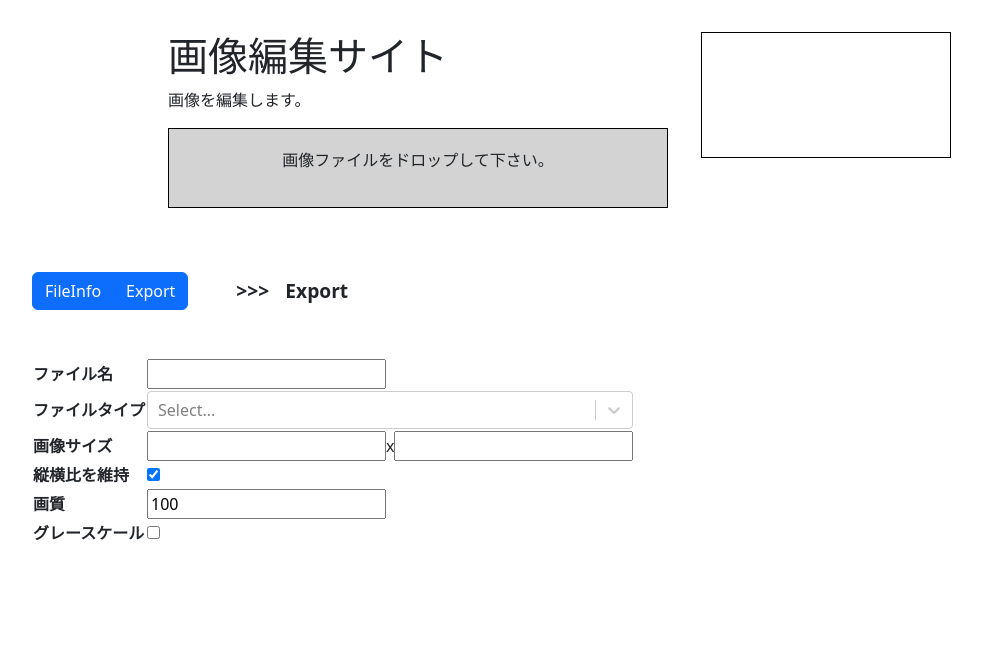
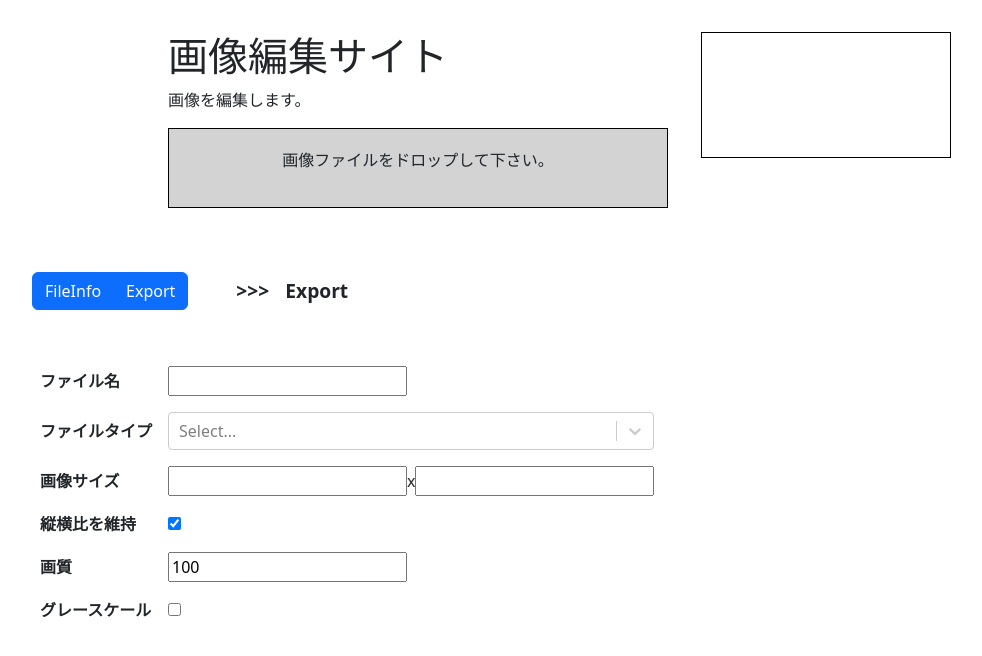
Before and after one commit to osawa-koki/simple-image-manipulator.ts, a React (Create React App) app: page / in a window 1280 px wide. Both pictures are taken after a click on the button "Export". Shown: the top 656 px of the page, without its empty margins (72-1054 px from the left). Built offline with nearby package versions, Linux system fonts and the light colour scheme.

Commit message:
小さな修正。

```diff
--- a/src/Components/Exporter.scss
+++ b/src/Components/Exporter.scss
@@ -1,4 +1,9 @@
 
 #ExportDiv {
   margin: 3rem 0;
+  #ExportTable {
+    th, td {
+      padding: 0.5rem;
+    }
+  }
 }
--- a/src/Components/Exporter.tsx
+++ b/src/Components/Exporter.tsx
@@ -42,9 +42,9 @@ function Exporter(props: Props): JSX.Element {
           <tr>
             <th>画像サイズ</th>
             <td>
-              <input type="number" value={props.jimp?.bitmap.width ?? width} onChange={(e) => setWidth(parseInt(e.target.value))} />
+              <input type="number" value={width ?? props.jimp?.bitmap.width} onChange={(e) => setWidth(parseInt(e.target.value))} />
               x
-              <input type="number" value={props.jimp?.bitmap.height ?? height} onChange={(e) => setHeight(parseInt(e.target.value))} />
+              <input type="number" value={height ?? props.jimp?.bitmap.height} onChange={(e) => setHeight(parseInt(e.target.value))} />
             </td>
           </tr>
           <tr>
```
